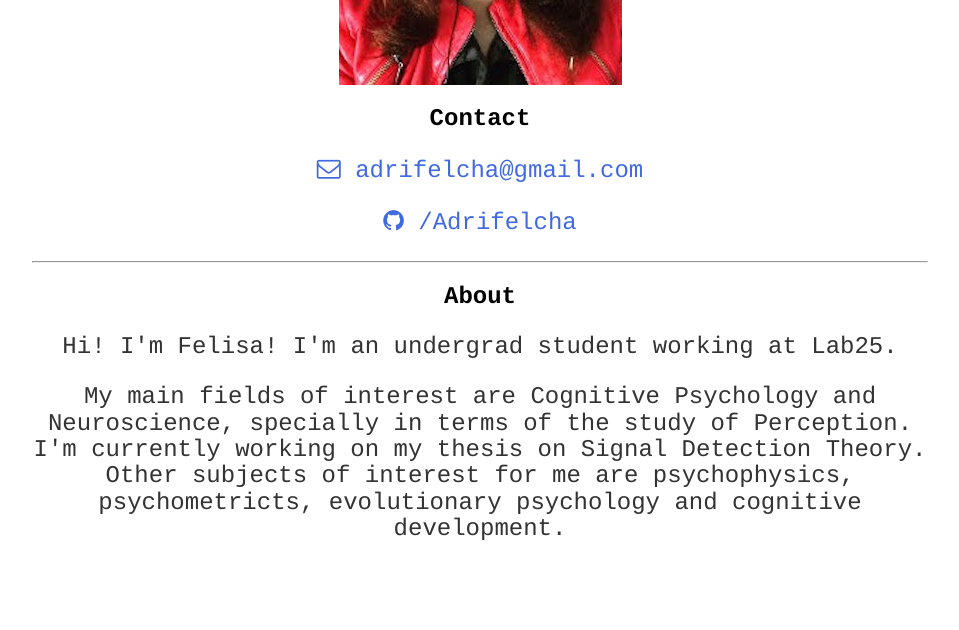
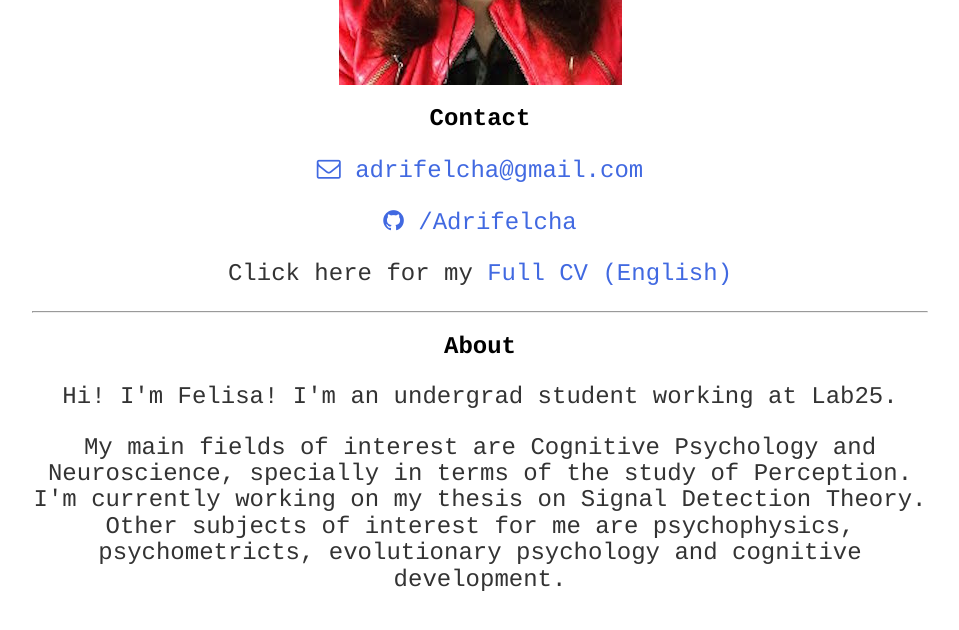
Before and after one commit to BouzasLab25/bouzaslab25.github.io, a Jekyll site: the page built from people/felisa.html, in a window 1280 px wide and 900 px high, scrolled down 550 px. Shown: the top 630 px of the window, without its empty margins (160-1119 px from the left). Built offline with Jekyll 4.4.1, drawn with Linux system fonts in a browser that asks for light colours.

Commit message:
CV Felisa

```diff
--- a/people/felisa.html
+++ b/people/felisa.html
@@ -16,6 +16,9 @@ title: Lab25 Felisa
  <p>
  <a class= 'link' href="https://github.com/BouzasLab25"><i class="fa fa-github"></i> /Adrifelcha</a><br>
   </p>
+  <p>
+ Click here for my <a class='link' href="/documents/CV_FullFelisa.pdf"> Full CV (English) </a>
+ </p>
 <hr>
  <h2>About</h2>
 
```
